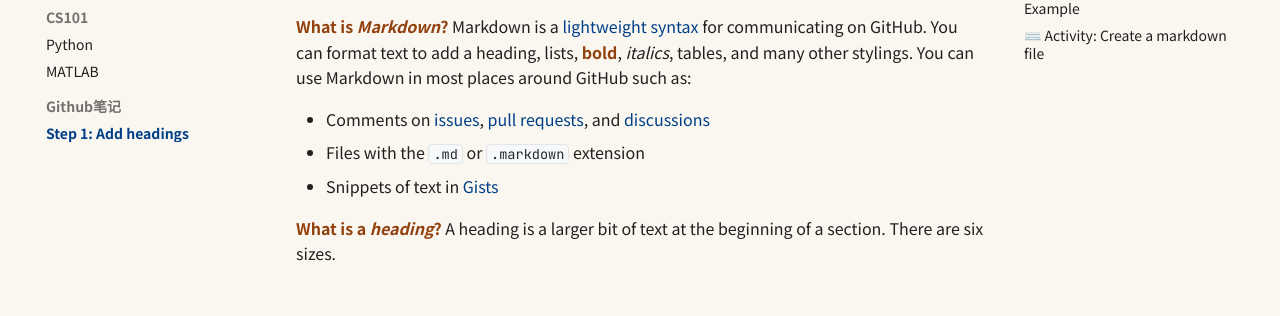
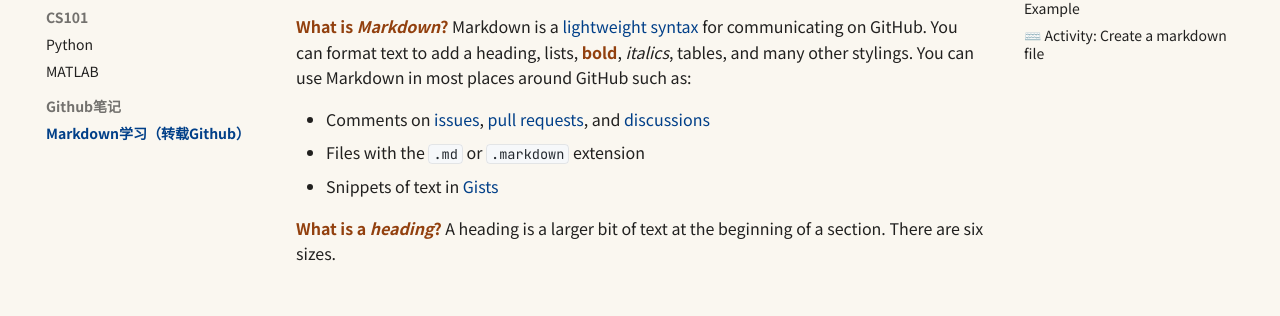
Before and after one commit to SPIRAL-EDWIN/edwinjing-blog-website, an MkDocs documentation site: the page built from docs/OsdNotes/Github学习笔记/Markdown学习（转载Github）.md, in a window 1280 px wide. Shown: the part 178-494 px from the top of the page. Built offline with MkDocs 1.6.1 and Material for MkDocs 9.7.7, drawn with Linux system fonts in a browser that asks for light colours; comment, search, counter and statistics services are not loaded.

Commit message:
Nav: show filename as label for Github笔记

```diff
--- a/mkdocs.yml
+++ b/mkdocs.yml
@@ -198,6 +198,6 @@ nav:
       - OsdNotes/CS101/Python.md
       - OsdNotes/CS101/MATLAB.md
     - Github笔记:
-      - "OsdNotes/Github学习笔记/Markdown学习（转载Github）.md"
+      - "Markdown学习（转载Github）": "OsdNotes/Github学习笔记/Markdown学习（转载Github）.md"
   - Experiences:
     - 经验分享/machineLearning.md
```
